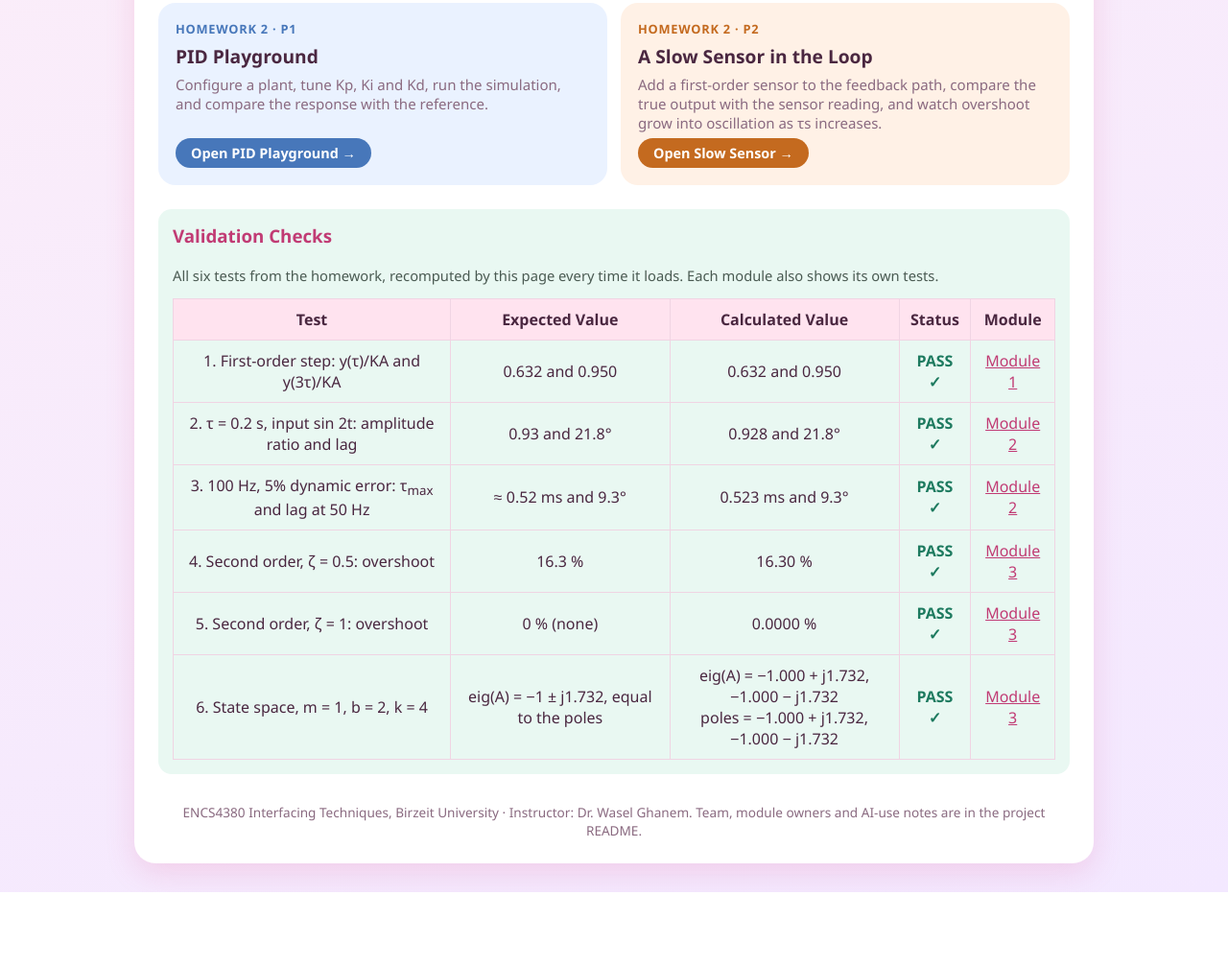
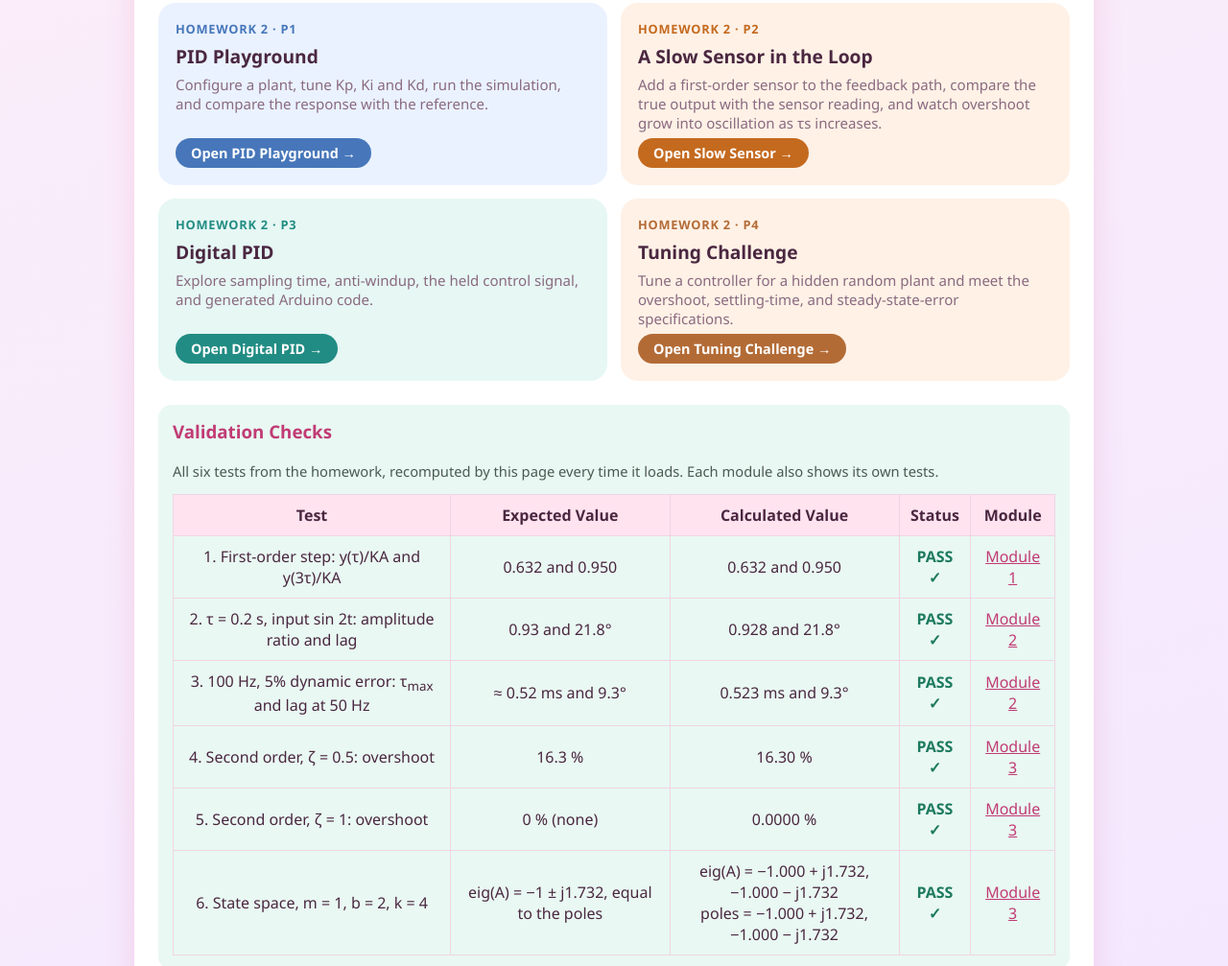
Before and after one commit to batool2006bsharat-cyber/encs4380-dynamics-Jerry, a plain HTML site: page index.html in a window 1280 px wide. Shown: the part 939-1946 px from the top of the page at 96% size. Before the commit the page ends 1869 px from the top, so only its background shows below. Drawn offline with Linux system fonts and the light colour scheme.

Commit message:
Link P3 and P4 from the home page

```diff
--- a/index.html
+++ b/index.html
@@ -233,6 +233,18 @@
                 <p>Add a first-order sensor to the feedback path, compare the true output with the sensor reading, and watch overshoot grow into oscillation as τs increases.</p>
                 <span class="go">Open Slow Sensor →</span>
             </a>
+            <a class="card" href="pid-digital.html" style="--c:#218c83;--bg:#e6f7f4;">
+                <span class="num">HOMEWORK 2 · P3</span>
+                <h3>Digital PID</h3>
+                <p>Explore sampling time, anti-windup, the held control signal, and generated Arduino code.</p>
+                <span class="go">Open Digital PID →</span>
+            </a>
+            <a class="card" href="pid-tuning-challenge.html" style="--c:#b36b36;--bg:#fff1e6;">
+                <span class="num">HOMEWORK 2 · P4</span>
+                <h3>Tuning Challenge</h3>
+                <p>Tune a controller for a hidden random plant and meet the overshoot, settling-time, and steady-state-error specifications.</p>
+                <span class="go">Open Tuning Challenge →</span>
+            </a>
         </div>
     </section>
 
```
